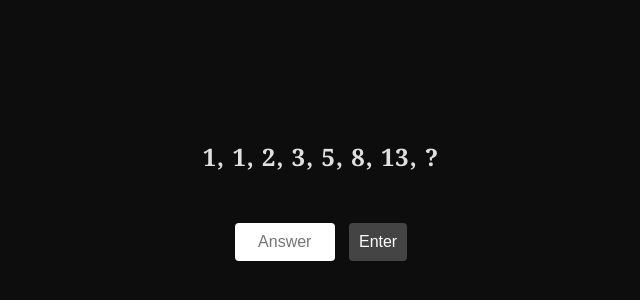
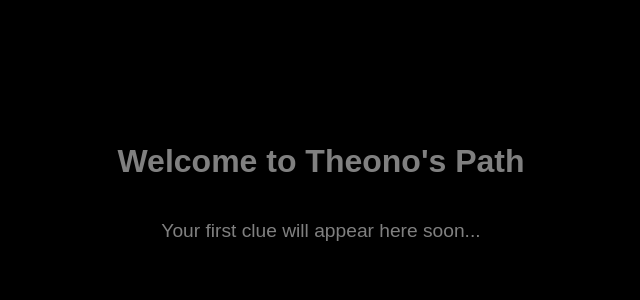
Before and after one commit to TheanosPath/Theanos-Path-Site, a plain HTML site: page index.html in a window 1280 px wide. Shown: the part 208-508 px from the top of the page, without its empty margins (319-959 px from the left). Drawn offline with Linux system fonts and the light colour scheme.

Commit message:
Update index.html
changed background to black

```diff
--- a/index.html
+++ b/index.html
@@ -2,64 +2,37 @@
 <html lang="en">
 <head>
     <meta charset="UTF-8">
-  <title>Theano’s Path</title>
+    <meta name="viewport" content="width=device-width, initial-scale=1.0">
+    <title>Theono's Path</title>
     <style>
         body {
-      background-color: #0d0d0d;
-      color: #e0e0e0;
-      font-family: 'Georgia', serif;
+            background-color: black; /* Sets the background color to black */
+            color: gray; /* Sets the text color to gray */
+            font-family: Arial, sans-serif; /* Changes the font to Arial */
+            text-align: center; /* Centers the text */
+            margin: 0;
+            padding: 0;
+            height: 100vh; /* Ensures the body takes up the full height of the screen */
             display: flex;
-      flex-direction: column;
+            justify-content: center;
             align-items: center;
-      justify-content: center;
-      height: 100vh;
-      text-align: center;
         }
+
         h1 {
-      margin-bottom: 40px;
-      font-size: 1.5em;
-      letter-spacing: 1px;
+            font-size: 2em;
+            margin: 0;
+            padding: 20px;
         }
-    input, button {
-      padding: 10px;
-      font-size: 1em;
-      margin-top: 10px;
-      border: none;
-      border-radius: 4px;
-    }
-    input {
-      width: 80px;
-      text-align: center;
-    }
-    button {
-      cursor: pointer;
-      background-color: #444;
-      color: white;
-      margin-left: 10px;
-    }
-    #error {
-      color: #ff6666;
-      margin-top: 15px;
+
+        p {
+            font-size: 1.2em;
         }
     </style>
 </head>
 <body>
-  <h1>1, 1, 2, 3, 5, 8, 13, ?</h1>
     <div>
-    <input type="text" id="answer" placeholder="Answer">
-    <button onclick="checkAnswer()">Enter</button>
+        <h1>Welcome to Theono's Path</h1>
+        <p>Your first clue will appear here soon...</p>
     </div>
-  <div id="error"></div>
-
-  <script>
-    function checkAnswer() {
-      const input = document.getElementById('answer').value.trim();
-      if (input === '21') {
-        window.location.href = "nextpage.html"; // <-- replace this with your actual next URL
-      } else {
-        document.getElementById('error').textContent = "That is not the correct number.";
-      }
-    }
-  </script>
 </body>
 </html>
```
Lines whose indentation alone changed are shown as unchanged.
